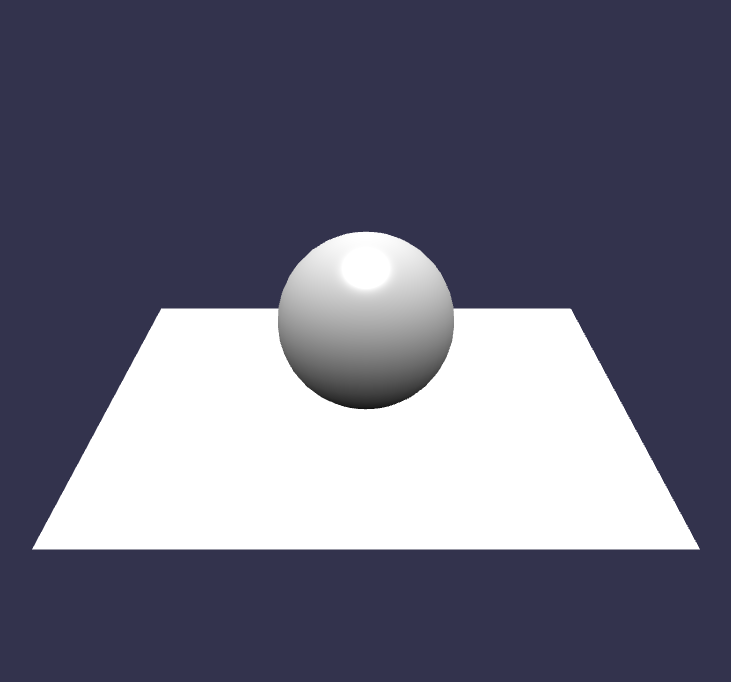
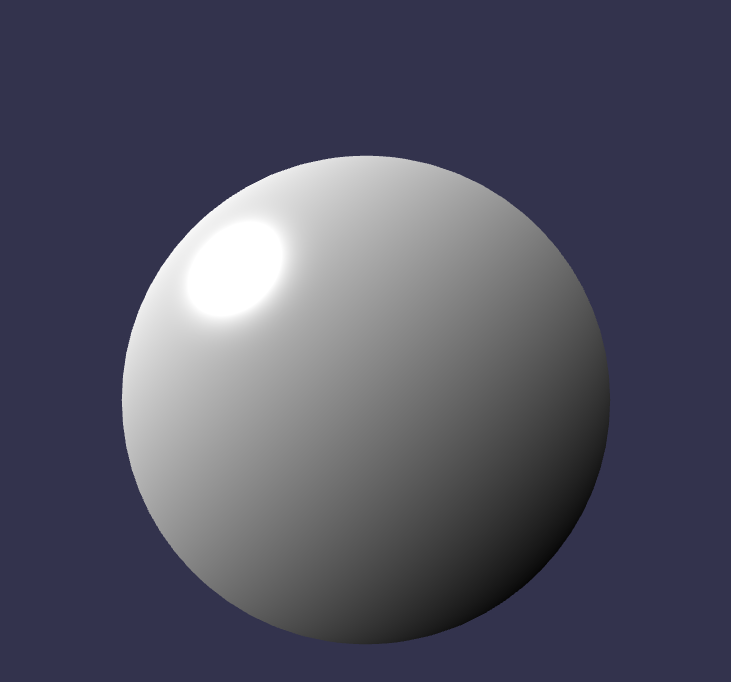
Before and after one commit to ttom921/studybabylonjs, a website built with webpack: page 00_babylonjs-ts-template/index.html in a window 1280 px wide. Shown: the whole page, without its empty margins (274-1005 px from the left). Built offline with nearby package versions, Linux system fonts and the light colour scheme; animation ran at ten frames a second.

Commit message:
feat: 第二版temp

```diff
--- a/00_babylonjs-ts-template/index.html
+++ b/00_babylonjs-ts-template/index.html
@@ -24,7 +24,6 @@
 </head>
 
 <body>
-    <canvas id="renderCanvas" touch-action="none"></canvas>
     <script src="dist/app.js"></script>
 </body>
 
--- a/00_babylonjs-ts-template/src/app.ts
+++ b/00_babylonjs-ts-template/src/app.ts
@@ -1,13 +1,56 @@
+import { ArcRotateCamera, Engine, HemisphericLight, Mesh, MeshBuilder, Scene, Vector3 } from "babylonjs";
 
-import MyScene from "./my-scene";
+class App {
+    constructor() {
+        //create ths canvas html element and attach it to the webpage
+        let canvas = document.createElement("canvas");
+        canvas.style.width = "100%";
+        canvas.style.height = "100%";
+        canvas.id = "gameCanvas";
+        document.body.appendChild(canvas);
 
-window.addEventListener('DOMContentLoaded', () => {
-    //create the game user the 'renderCanvas'.
-    let game = new MyScene('renderCanvas');
+        // initialize babylon scene and engine
+        let engine = new Engine(canvas, true);
+        let scene = new Scene(engine);
 
-    //create the scene
-    game.createScene();
+        let camera: ArcRotateCamera = new ArcRotateCamera("Camera", Math.PI / 2, Math.PI / 2, 2, Vector3.Zero(), scene);
+        camera.attachControl(canvas, true);
+        let light1: HemisphericLight = new HemisphericLight("light1", new Vector3(1, 1, 0), scene);
 
-    //Start render loop
-    game.doRender();
-});
+        let sphere: Mesh = MeshBuilder.CreateSphere("sphere", { diameter: 1 }, scene);
+
+        //hide/show the inspector
+        window.addEventListener("keydown", (ev) => {
+            //console.log("keydown ev=", ev);
+            //shift+Ctrl+Alt+I
+            if (ev.altKey && (ev.key === 'i' || ev.key === 'I')) {
+                //console.log("keydown ev=", ev);
+                if (scene.debugLayer.isVisible()) {
+                    scene.debugLayer.hide();
+                } else {
+                    console.log("keydown ev=", ev);
+                    scene.debugLayer.show();
+                }
+            }
+        });
+
+        //run the main render loop
+        engine.runRenderLoop(() => {
+            scene.render();
+        });
+
+    }
+}
+new App();
+// import MyScene from "./my-scene";
+
+// window.addEventListener('DOMContentLoaded', () => {
+//     //create the game user the 'renderCanvas'.
+//     let game = new MyScene('renderCanvas');
+
+//     //create the scene
+//     game.createScene();
+
+//     //Start render loop
+//     game.doRender();
+// });
```
